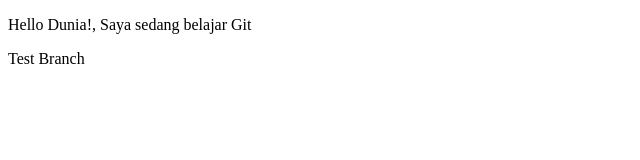
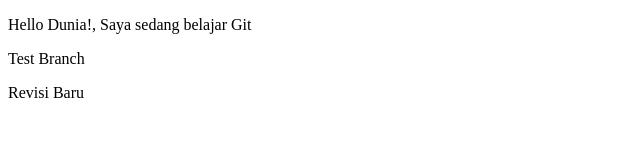
Before and after one commit to Shi2za/studying, a plain HTML site: page index.html in a window 1280 px wide. Shown: the full height of the page, 0-640 px from the left. Drawn offline with Linux system fonts and the light colour scheme.

Commit message:
menambahkan revisi

```diff
--- a/index.html
+++ b/index.html
@@ -7,5 +7,6 @@
     <body>
         <p>Hello Dunia!, Saya sedang belajar Git</p>
 		<p>Test Branch</p>
+		<p>Revisi Baru</p>
     </body>
 </html>
```
